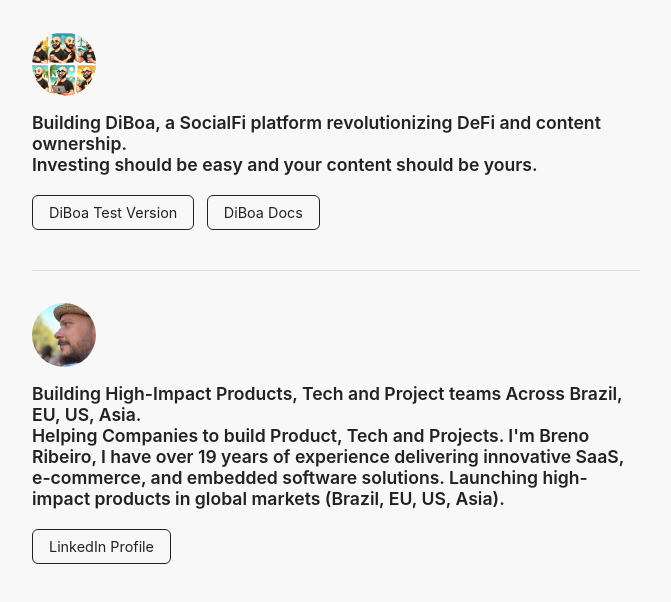
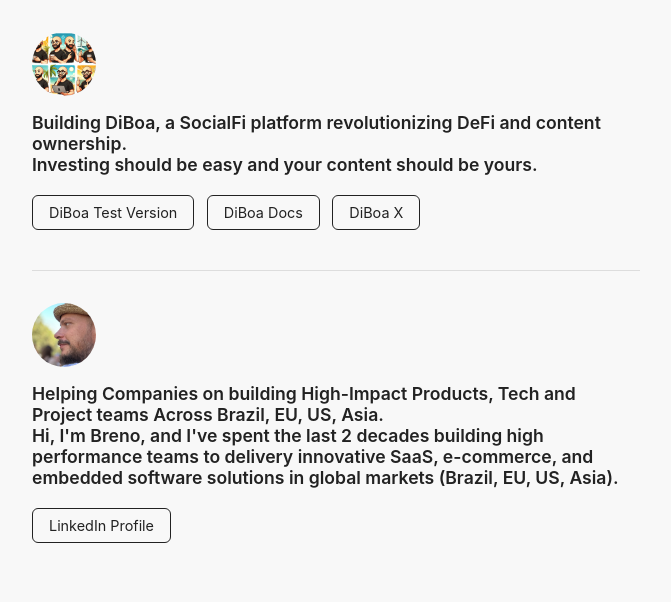
Before and after one commit to bribeirobr25/barweb3, a plain HTML site: page index.html in a window 1280 px wide. Shown: the whole page, without its empty margins (304-975 px from the left). Drawn offline with Linux system fonts and the light colour scheme.

Commit message:
Update index.html

```diff
--- a/index.html
+++ b/index.html
@@ -25,6 +25,7 @@
       Investing should be easy and your content should be yours.</p>
       <a href="https://diboa.barweb3.xyz" class="button">DiBoa Test Version</a>
       <a href="https://diboa.barweb3.xyz/docs/diboa-topsecret.html" class="button">DiBoa Docs</a>
+      <a href="https://x.com/diboa_socialfi" class="button">DiBoa X</a>
     </div>
 
     <hr>
@@ -32,8 +33,8 @@
     <!-- Web2 Section -->
     <div class="section">
       <img src="bar2.jpeg" alt="Breno Ribeiro" class="profile-pic">
-      <p class="headline">Building High-Impact Products, Tech and Project teams Across Brazil, EU, US, Asia.<br>
-      Helping Companies to build Product, Tech and Projects. I'm Breno Ribeiro, I have over 19 years of experience delivering innovative SaaS, e-commerce, and embedded software solutions. Launching high-impact products in global markets (Brazil, EU, US, Asia).</p>
+      <p class="headline">Helping Companies on building High-Impact Products, Tech and Project teams Across Brazil, EU, US, Asia.<br>
+      Hi, I'm Breno, and I've spent the last 2 decades building high performance teams to delivery innovative SaaS, e-commerce, and embedded software solutions in global markets (Brazil, EU, US, Asia).</p>
       <a href="https://www.linkedin.com/in/bribeirobr/" class="button">LinkedIn Profile</a>
     </div>
   </div>
```
